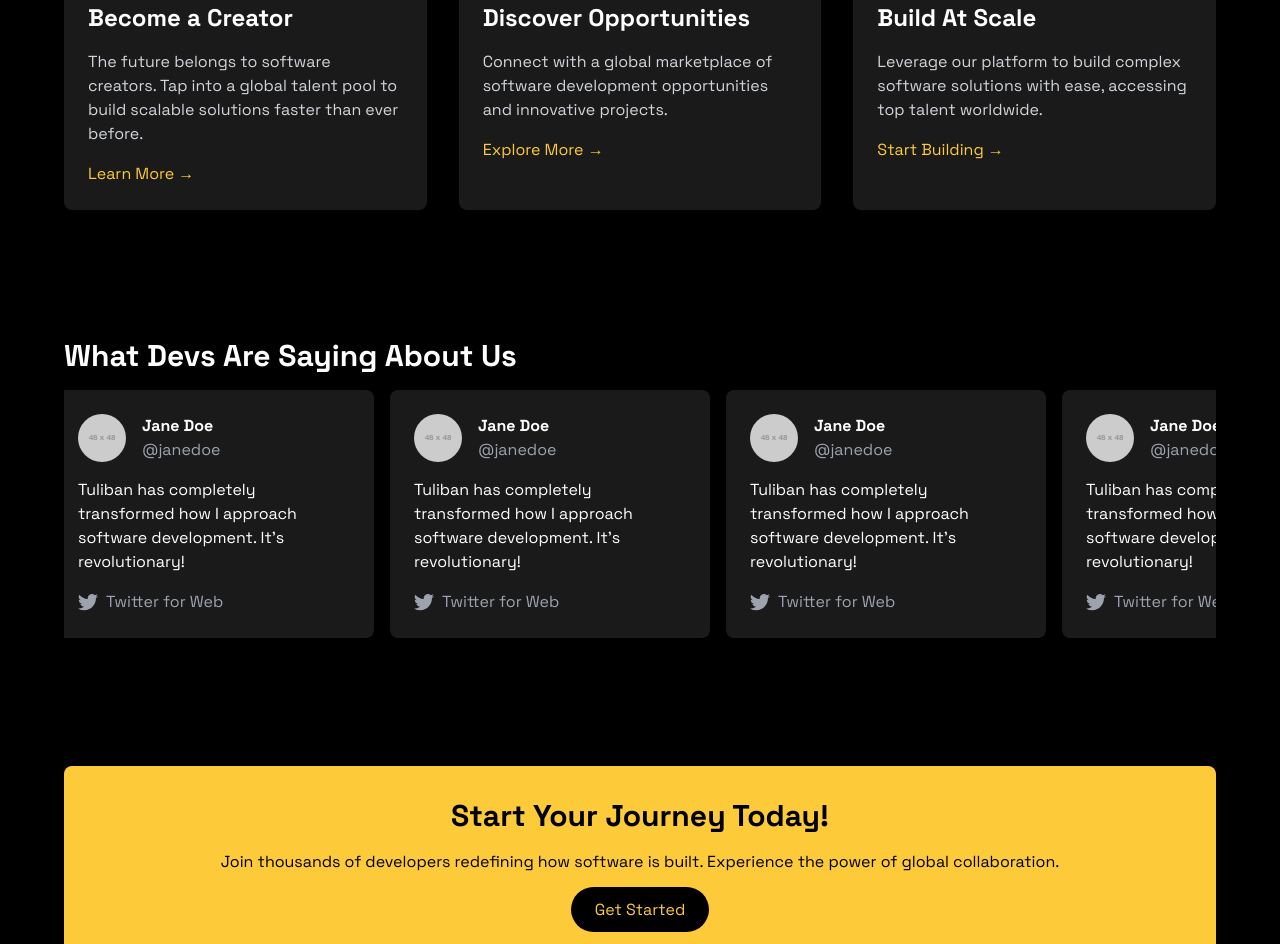
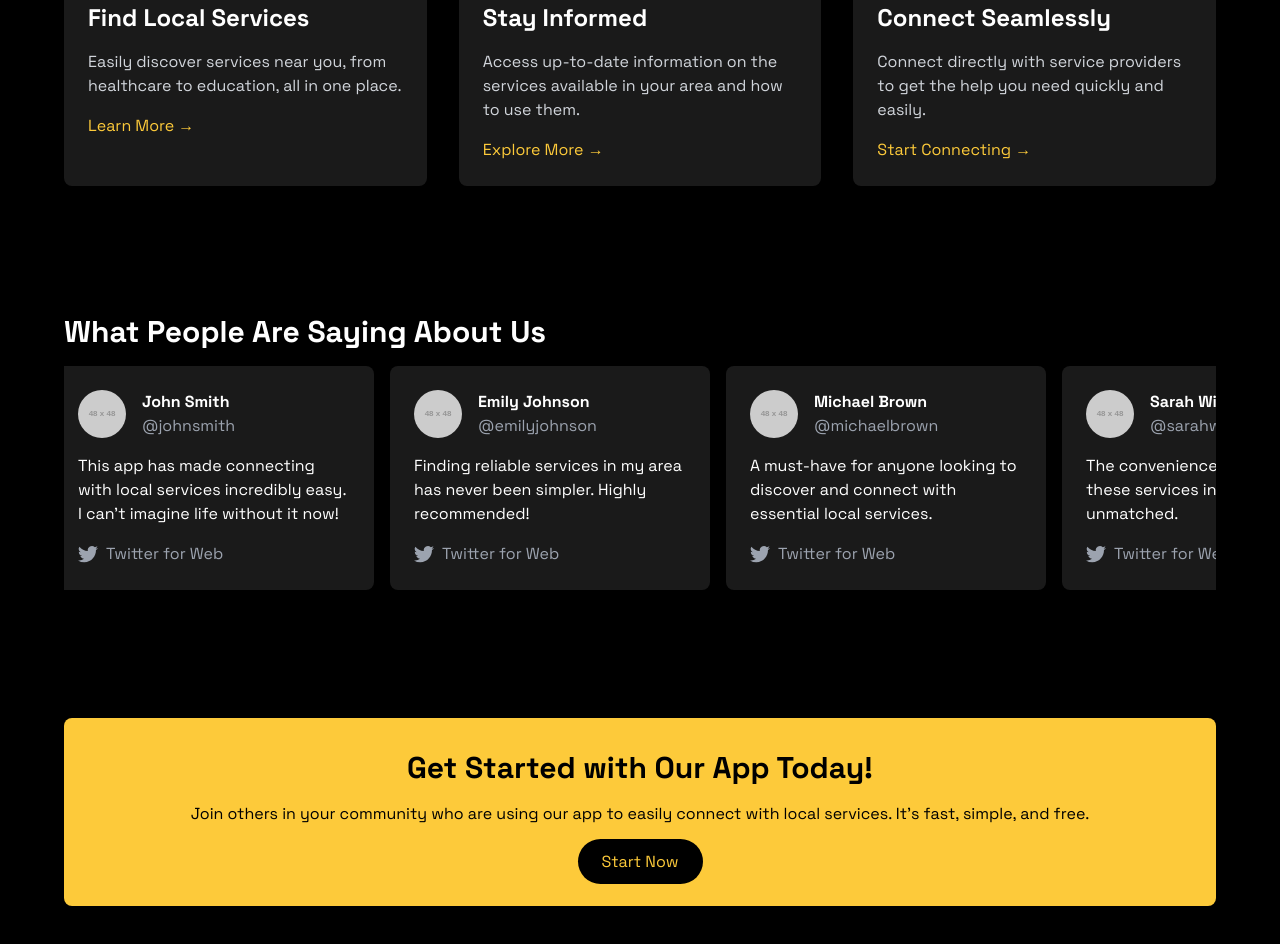
Before and after one commit to fasakinhenry/consolve, a React (Vite) app: page / in a window 1280 px wide. Shown: the part 2020-2964 px from the top of the page. Built offline with nearby package versions, Linux system fonts and the light colour scheme.

Commit message:
docs: update copy on the entire landing page

```diff
--- a/src/pages/LandingPage.jsx
+++ b/src/pages/LandingPage.jsx
@@ -8,27 +8,27 @@ import TwitterFeed from '../components/TwitterFeed';
 const LandingPage = () => {
   const tweets = [
     {
-      text: "Tuliban has completely transformed how I approach software development. It's revolutionary!",
-      author: 'Jane Doe',
-      username: 'janedoe',
+      text: "This app has made connecting with local services incredibly easy. I can't imagine life without it now!",
+      author: 'John Smith',
+      username: 'johnsmith',
       avatar: 'https://via.placeholder.com/48',
     },
     {
-      text: "Tuliban has completely transformed how I approach software development. It's revolutionary!",
-      author: 'Jane Doe',
-      username: 'janedoe',
+      text: 'Finding reliable services in my area has never been simpler. Highly recommended!',
+      author: 'Emily Johnson',
+      username: 'emilyjohnson',
       avatar: 'https://via.placeholder.com/48',
     },
     {
-      text: "Tuliban has completely transformed how I approach software development. It's revolutionary!",
-      author: 'Jane Doe',
-      username: 'janedoe',
+      text: 'A must-have for anyone looking to discover and connect with essential local services.',
+      author: 'Michael Brown',
+      username: 'michaelbrown',
       avatar: 'https://via.placeholder.com/48',
     },
     {
-      text: "Tuliban has completely transformed how I approach software development. It's revolutionary!",
-      author: 'Jane Doe',
-      username: 'janedoe',
+      text: 'The convenience of having all these services in one place is unmatched.',
+      author: 'Sarah Wilson',
+      username: 'sarahwilson',
       avatar: 'https://via.placeholder.com/48',
     },
     // Add more tweets here
@@ -37,51 +37,51 @@ const LandingPage = () => {
   return (
     <MainLayout>
       <Hero />
-      <Section title='Empower Developers. Democratize Software' centered>
+      <Section title='Connecting Communities to Services' centered>
         <p className='text-xl mb-8'>
-          Create an open marketplace for software development, empowering
-          developers to build scalable solutions for global impact.
+          Our app bridges the gap between people and essential services in their
+          local communities, making life easier and more connected.
         </p>
       </Section>
-      <Section title='Unleashing the Creator in Every Developer'>
+      <Section title='How We Make a Difference'>
         <div className='grid grid-cols-1 md:grid-cols-2 lg:grid-cols-3 gap-8'>
           <FeatureCard
-            title='Become a Creator'
-            description='The future belongs to software creators. Tap into a global talent pool to build scalable solutions faster than ever before.'
+            title='Find Local Services'
+            description='Easily discover services near you, from healthcare to education, all in one place.'
             linkText='Learn More'
             image='/become-creator.png'
           />
           <FeatureCard
-            title='Discover Opportunities'
-            description='Connect with a global marketplace of software development opportunities and innovative projects.'
+            title='Stay Informed'
+            description='Access up-to-date information on the services available in your area and how to use them.'
             linkText='Explore More'
             image='/discover-opportunities.png'
           />
           <FeatureCard
-            title='Build At Scale'
-            description='Leverage our platform to build complex software solutions with ease, accessing top talent worldwide.'
-            linkText='Start Building'
+            title='Connect Seamlessly'
+            description='Connect directly with service providers to get the help you need quickly and easily.'
+            linkText='Start Connecting'
             image='/build-at-scale.png'
           />
         </div>
       </Section>
-      <Section title='What Devs Are Saying About Us'>
+      <Section title='What People Are Saying About Us'>
         <TwitterFeed tweets={tweets} />
       </Section>
       <Section>
         <div className='bg-[#fdca3a] text-black p-8 rounded-lg text-center'>
           <h2 className='text-3xl font-semibold mb-4'>
-            Start Your Journey Today!
+            Get Started with Our App Today!
           </h2>
           <p className='mb-6'>
-            Join thousands of developers redefining how software is built.
-            Experience the power of global collaboration.
+            Join others in your community who are using our app to easily
+            connect with local services. It’s fast, simple, and free.
           </p>
           <a
             href='#'
             className='bg-black text-[#fdca3a] px-6 py-3 rounded-full hover:bg-gray-800'
           >
-            Get Started
+            Start Now
           </a>
         </div>
       </Section>
```
